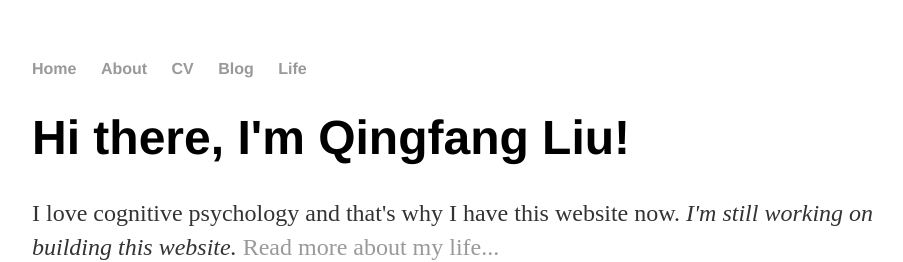
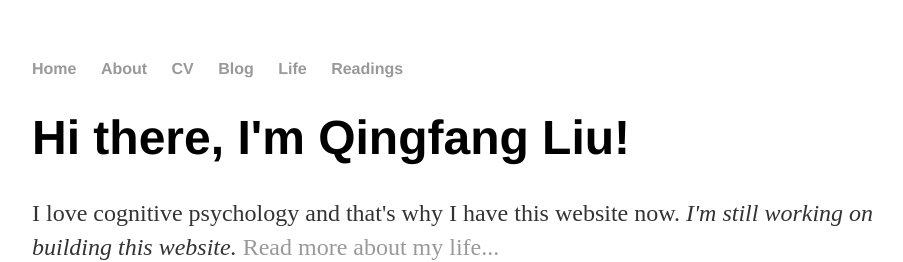
Before and after one commit to QingfangLiu/qingfangliu.github.io, a Jekyll site: the page built from index.html, in a window 1280 px wide. Shown: the top 262 px of the page, without its empty margins (160-1063 px from the left). Built offline with Jekyll 4.4.1, drawn with Linux system fonts in a browser that asks for light colours.

Commit message:
Update default.html

```diff
--- a/_layouts/default.html
+++ b/_layouts/default.html
@@ -13,6 +13,7 @@
 	        		<li><a href="/cv">CV</a></li>
 	        		<li><a href="/blog">Blog</a></li>
 				<li><a href="/life">Life</a></li>
+				<li><a href="/readings">Readings</a></li>
 	    		</ul>
 			</nav>
 			<div class="container">
```
